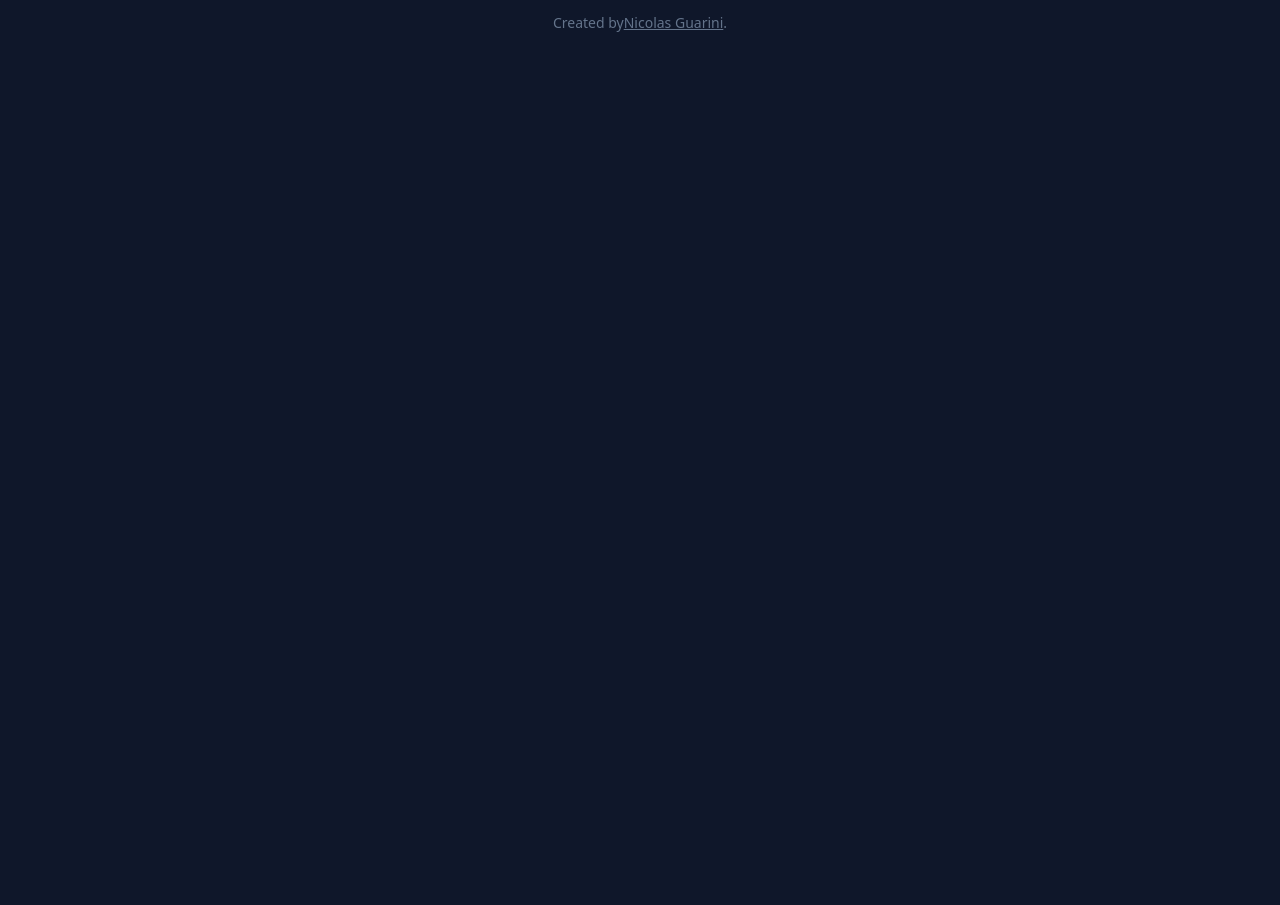
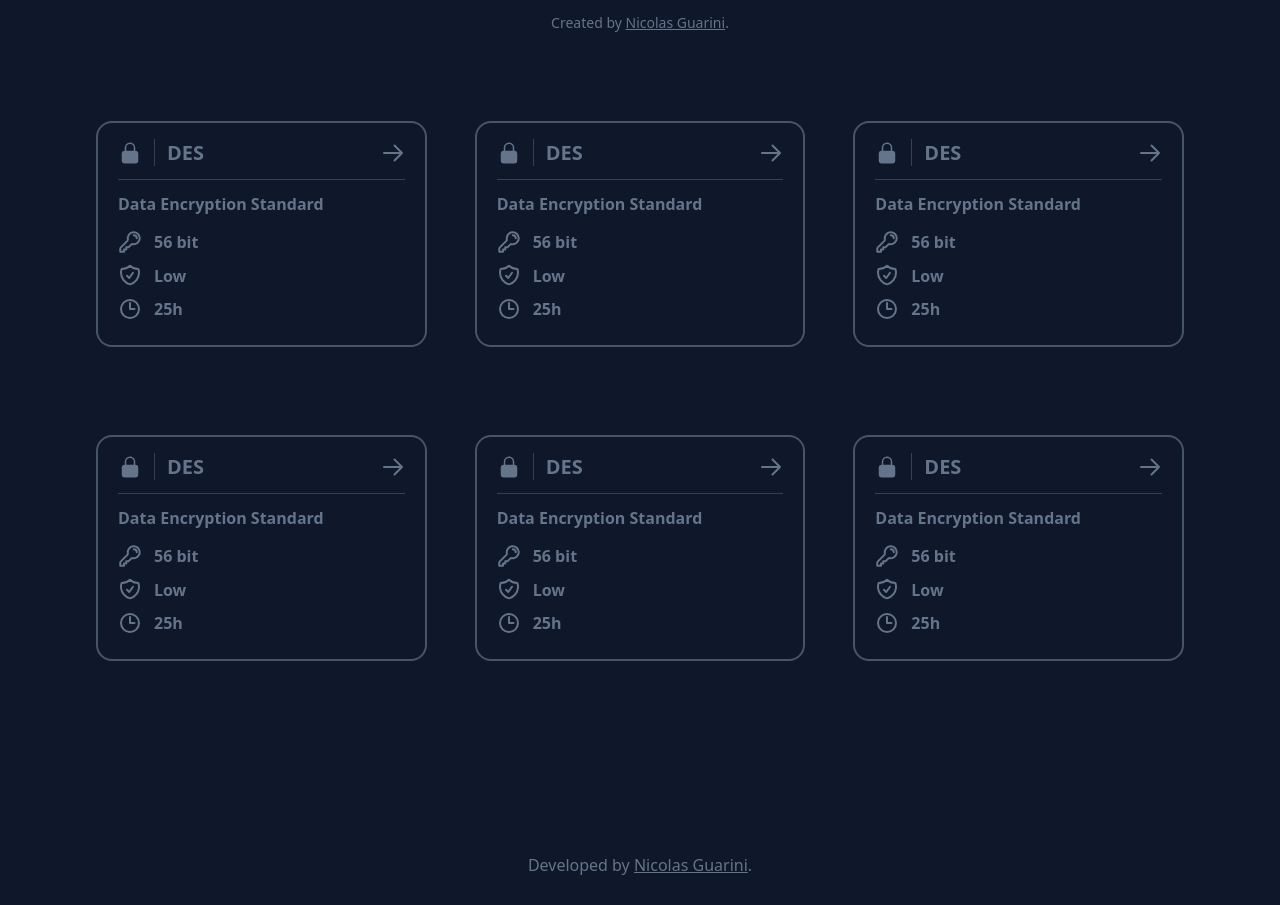
Before and after one commit to nicolasguarini/encryptia, a Next.js app: page / in a window 1280 px wide. Shown: the part 428-1333 px from the top of the page. Before the commit the page ends 800 px from the top, so only its background shows below. Built offline with nearby package versions, Linux system fonts and the light colour scheme.

Commit message:
Create cards frontend

```diff
--- /dev/null
+++ b/components/Card.js
@@ -0,0 +1,54 @@
+import React from 'react'
+import Link from 'next/link'
+
+function Card() {
+  return (
+    <Link href="/sds">
+        <div className='cursor-pointer border-solid border-2 rounded-2xl border-slate-600 hover:border-slate-400 mb-10 px-5 py-4 text-slate-500 hover:text-slate-50 ease-linear duration-200'>
+            <div className='relative border-solid border-b-[1px] pb-3 border-slate-700 '>
+                <svg xmlns="http://www.w3.org/2000/svg" viewBox="0 0 24 24" fill="currentColor" className="w-6 h-6 inline mr-3">
+                    <path fillRule="evenodd" d="M12 1.5a5.25 5.25 0 00-5.25 5.25v3a3 3 0 00-3 3v6.75a3 3 0 003 3h10.5a3 3 0 003-3v-6.75a3 3 0 00-3-3v-3c0-2.9-2.35-5.25-5.25-5.25zm3.75 8.25v-3a3.75 3.75 0 10-7.5 0v3h7.5z" clipRule="evenodd" />
+                </svg>
+
+                <div className='inline font-bold text-xl pl-3 border-solid border-l-[1px] border-slate-700 align-middle'>
+                    DES
+                </div>
+
+                <svg xmlns="http://www.w3.org/2000/svg" fill="none" viewBox="0 0 24 24" strokeWidth={2} stroke="currentColor" className="w-6 h-6 inline absolute right-0 top-[2px] align-middle">
+                    <path strokeLinecap="round" strokeLinejoin="round" d="M13.5 4.5L21 12m0 0l-7.5 7.5M21 12H3" />
+                </svg>
+            </div>
+
+            <div className='my-3 font-semibold'>
+                Data Encryption Standard
+            </div>
+
+            <div className=' font-semibold'>
+                <div className='mb-2'>
+                    <svg xmlns="http://www.w3.org/2000/svg" fill="none" viewBox="0 0 24 24" strokeWidth={2} stroke="currentColor" className="w-6 h-6 inline mr-3">
+                        <path strokeLinecap="round" strokeLinejoin="round" d="M15.75 5.25a3 3 0 013 3m3 0a6 6 0 01-7.029 5.912c-.563-.097-1.159.026-1.563.43L10.5 17.25H8.25v2.25H6v2.25H2.25v-2.818c0-.597.237-1.17.659-1.591l6.499-6.499c.404-.404.527-1 .43-1.563A6 6 0 1121.75 8.25z" />
+                    </svg>
+
+                    <span className='align-middle'>56 bit</span>
+                </div>
+                <div className='mb-2'>
+                    <svg xmlns="http://www.w3.org/2000/svg" fill="none" viewBox="0 0 24 24" strokeWidth={2} stroke="currentColor" className="w-6 h-6 inline mr-3">
+                        <path strokeLinecap="round" strokeLinejoin="round" d="M9 12.75L11.25 15 15 9.75m-3-7.036A11.959 11.959 0 013.598 6 11.99 11.99 0 003 9.749c0 5.592 3.824 10.29 9 11.623 5.176-1.332 9-6.03 9-11.622 0-1.31-.21-2.571-.598-3.751h-.152c-3.196 0-6.1-1.248-8.25-3.285z" />
+                    </svg>
+
+                    <span className='align-middle'>Low</span>
+                </div>
+                <div className='mb-2'>
+                    <svg xmlns="http://www.w3.org/2000/svg" fill="none" viewBox="0 0 24 24" strokeWidth={2} stroke="currentColor" className="w-6 h-6 inline mr-3">
+                        <path strokeLinecap="round" strokeLinejoin="round" d="M12 6v6h4.5m4.5 0a9 9 0 11-18 0 9 9 0 0118 0z" />
+                    </svg>
+
+                    <span className='align-middle'>25h</span>
+                </div>
+            </div>
+        </div>
+    </Link>
+  )
+}
+
+export default Card
--- /dev/null
+++ b/components/Footer.js
@@ -0,0 +1,11 @@
+import React from 'react'
+
+function Footer() {
+  return (
+    <div className='text-center mt-16 pt-12 pb-7 text-slate-500'>
+        Developed by <a href="https://nicolasguarini.it" className='underline'>Nicolas Guarini</a>.
+    </div>
+  )
+}
+
+export default Footer
--- a/components/Home/Header.js
+++ b/components/Home/Header.js
@@ -19,10 +19,7 @@ function Header() {
             </p>
 
             <p className='mt-3 text-sm text-center max-w-3xl mx-auto text-slate-500'>
-              Created by
-              <Link href='https://nicolasguarini.it' passHref>
-                <a className="underline" target="_blank" rel="noopener noreferrer">Nicolas Guarini</a>
-              </Link>.
+              Created by <a href='https://nicolasguarini.it' className="underline" target="_blank" rel="noopener noreferrer">Nicolas Guarini</a>.
             </p>
           </div>
         </div>
--- a/pages/index.js
+++ b/pages/index.js
@@ -1,4 +1,6 @@
 import Head from 'next/head';
+import Card from '../components/Card';
+import Footer from '../components/Footer';
 import Header from '../components/Home/Header';
 
 export default function Home() {
@@ -9,6 +11,18 @@ export default function Home() {
       </Head>
 
       <Header />
+
+      <div className='container grid grid-cols-1 md:grid-cols-2 lg:grid-cols-3 m-auto p-10 lg:px-16 xl:px-24 mt-10 gap-12 '>
+        <Card />
+        <Card />
+        <Card />
+
+        <Card />
+        <Card />
+        <Card />
+      </div>
+
+      <Footer />
     </div>
   )
 }
```
